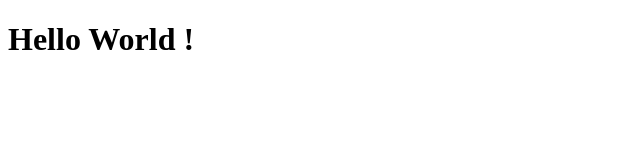
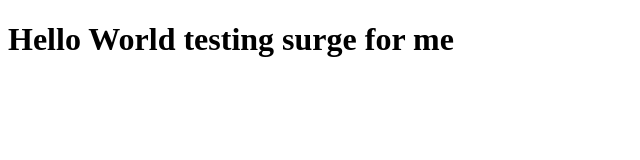
Before and after one commit to dost2dost/Suge-Index, a plain HTML site: page index.html in a window 1280 px wide. Shown: the whole page, without its empty margins (0-640 px from the left). Drawn offline with Linux system fonts and the light colour scheme.

Commit message:
first change

```diff
--- a/index.html
+++ b/index.html
@@ -6,6 +6,6 @@
     <title>Document</title>
 </head>
 <body>
-    <h1>Hello World !</h1>
+    <h1>Hello World testing surge for me </h1>
 </body>
 </html>
```
